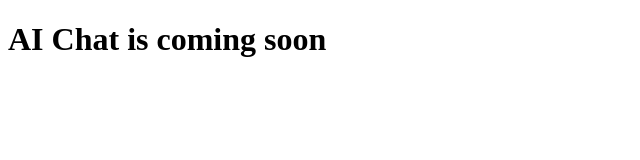
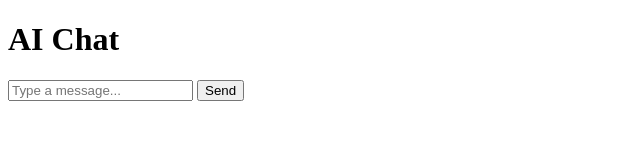
Before and after one commit to jsnmai/ai-chat-system, a plain HTML site: page frontend/index.html in a window 1280 px wide. Shown: the whole page, without its empty margins (0-640 px from the left). Drawn offline with Linux system fonts and the light colour scheme.

Commit message:
HTML chat UI skeleton

```diff
--- a/frontend/index.html
+++ b/frontend/index.html
@@ -2,9 +2,22 @@
 <html lang="en">
 <head>
     <meta charset="UTF-8">
+    <meta name="viewport" content="width=device-width, initial-scale=1.0">
     <title>AI Chat</title>
 </head>
 <body>
-    <h1>AI Chat is coming soon</h1>
+
+    <h1>AI Chat</h1>
+
+    <!-- Message history — new messages are appended here by JavaScript -->
+    <div id="chat-box"></div>
+
+    <!-- Input area at the bottom -->
+    <div id="input-area">
+        <input id="user-input" type="text" placeholder="Type a message..." />
+        <button id="send-btn">Send</button>
+    </div>
+
+    <script src="/frontend/script.js"></script>
 </body>
 </html>
```
